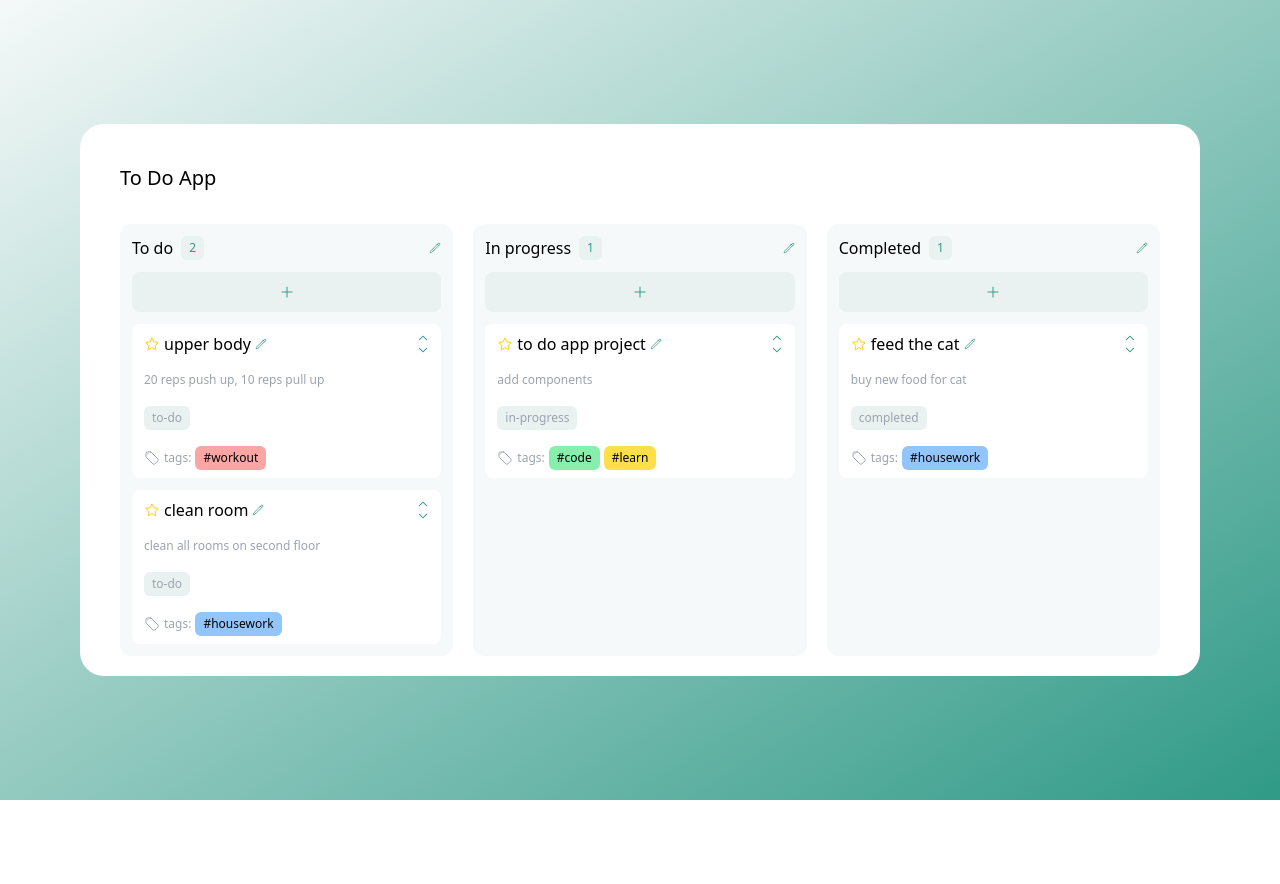
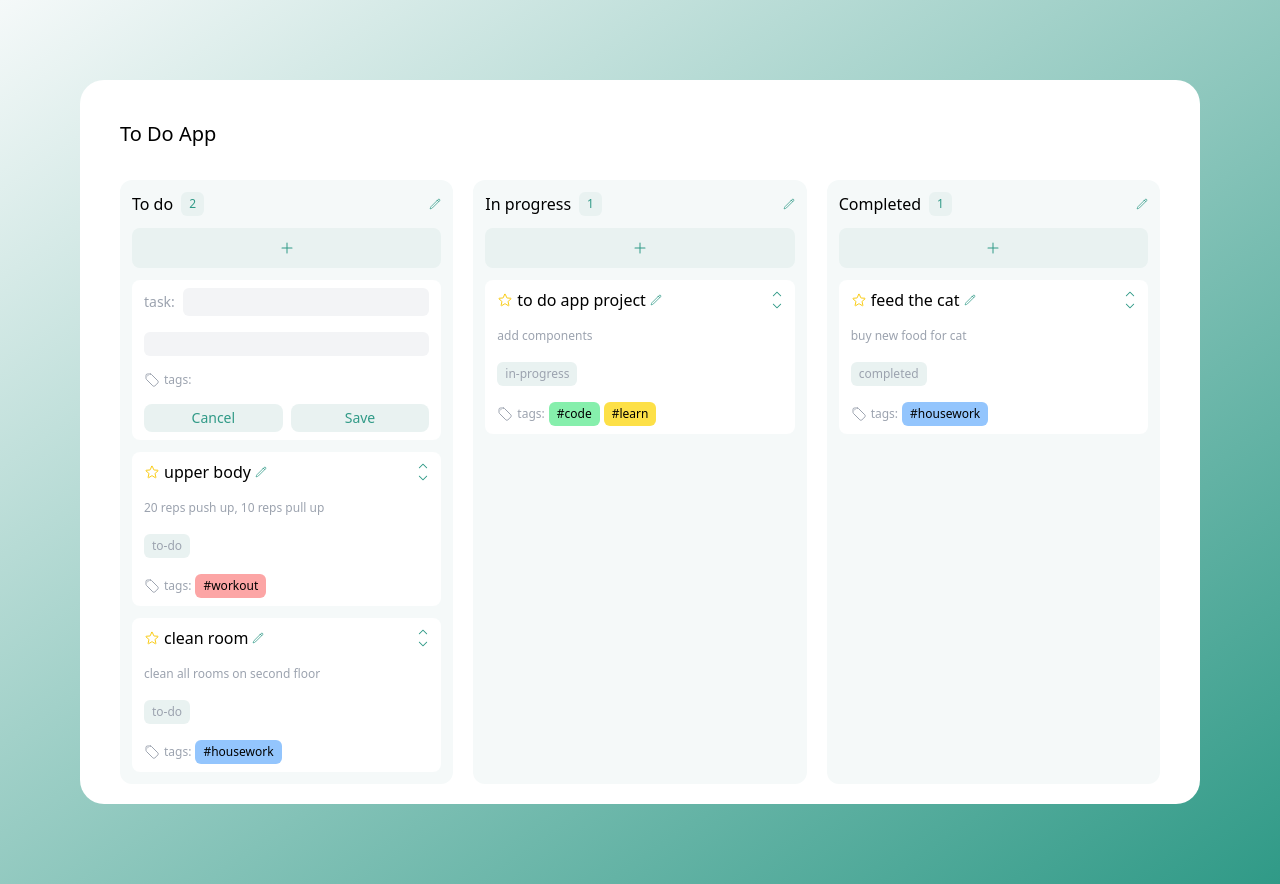
Before and after one commit to cuongcode/todo-app, a React (Create React App) app: page / in a window 1280 px wide. Both pictures are taken after a click on the button 286 px from the left and 292 px from the top of the page. Before the commit the page ends 800 px from the top, so only its background shows below. Built offline with nearby package versions, Linux system fonts and the light colour scheme.

Commit message:
add task form, ui only

```diff
--- a/src/components/add-task-button.tsx
+++ b/src/components/add-task-button.tsx
@@ -1,9 +1,22 @@
-import  { PlusIcon } from '@heroicons/react/24/solid'
+import { useState } from "react";
+
+import { PlusIcon } from "@heroicons/react/24/solid";
+
+import { NewTaskForm } from "./index";
 
 export const AddTaskButton = () => {
-    return (
-      <>
-        <button className='flex bg-[#e9f2f1] rounded-lg text-[#309a87] p-3 justify-center' ><PlusIcon className='w-4' /></button>
-      </>
-    );
-  };
+  const [isAdd, setIsAdd] = useState(false)
+
+  const _onCancel = () => {
+    setIsAdd(false)
+  }
+
+  return (
+    <>
+      <button onClick={()=>setIsAdd(true)} className="flex bg-[#e9f2f1] rounded-lg text-[#309a87] p-3 justify-center">
+        <PlusIcon className="w-4" />
+      </button>
+      {isAdd ? <NewTaskForm onCancel={_onCancel}/> : null}
+    </>
+  );
+};
--- a/src/components/index.ts
+++ b/src/components/index.ts
@@ -11,3 +11,4 @@ export * from './task-card'
 export * from './status-column'
 export * from './tag'
 export * from './change-status-dropdown'
+export * from './new-task-form'
--- /dev/null
+++ b/src/components/new-task-form.tsx
@@ -0,0 +1,38 @@
+import { useState } from "react";
+
+import { TagButton } from "./index";
+
+export const NewTaskForm = ( {onCancel}:{onCancel:any} ) => {
+  return (
+    <>
+      <div className="flex flex-col py-2 px-3 bg-white space-y-4 rounded-lg text-sm text-gray-400">
+        <div className="flex items-center space-x-2">
+          <div>task:</div>
+          <input
+            type="text"
+            name="title"
+            id="title"
+            className="bg-gray-100 w-full text-sm text-gray-500 rounded-md p-1"
+          />
+        </div>
+        <div className="flex items-center space-x-2">
+          <input
+            type="text"
+            name="description"
+            id="description"
+            className="bg-gray-100 w-full text-xs text-gray-400 rounded-md p-1"
+          />
+        </div>
+
+        <div className="flex space-x-1">
+          <TagButton />
+        </div>
+        <div className="flex space-x-2">
+
+        <button onClick={onCancel} type="button" className="w-1/2 bg-[#e9f2f1] text-[#309a87] py-1 rounded-lg">Cancel</button>
+        <button type="button" className="w-1/2 bg-[#e9f2f1] text-[#309a87] py-1 rounded-lg">Save</button>
+        </div>
+      </div>
+    </>
+  );
+};
--- a/src/components/status-column.tsx
+++ b/src/components/status-column.tsx
@@ -4,6 +4,7 @@ import { PencilMultiEditButton, AddTaskButton, TaskCard } from "./index";
 
 export const StatusColumn = ({ status, data }: { status: any; data: any }) => {
   const [isShowSelectBoxes, setisShowSelectBoxes] = useState(false);
+  const [isAddTask, setIsAddTask] = useState(false)
 
   const _onShowSelectBox = () => {
     setisShowSelectBoxes(!isShowSelectBoxes);
```
